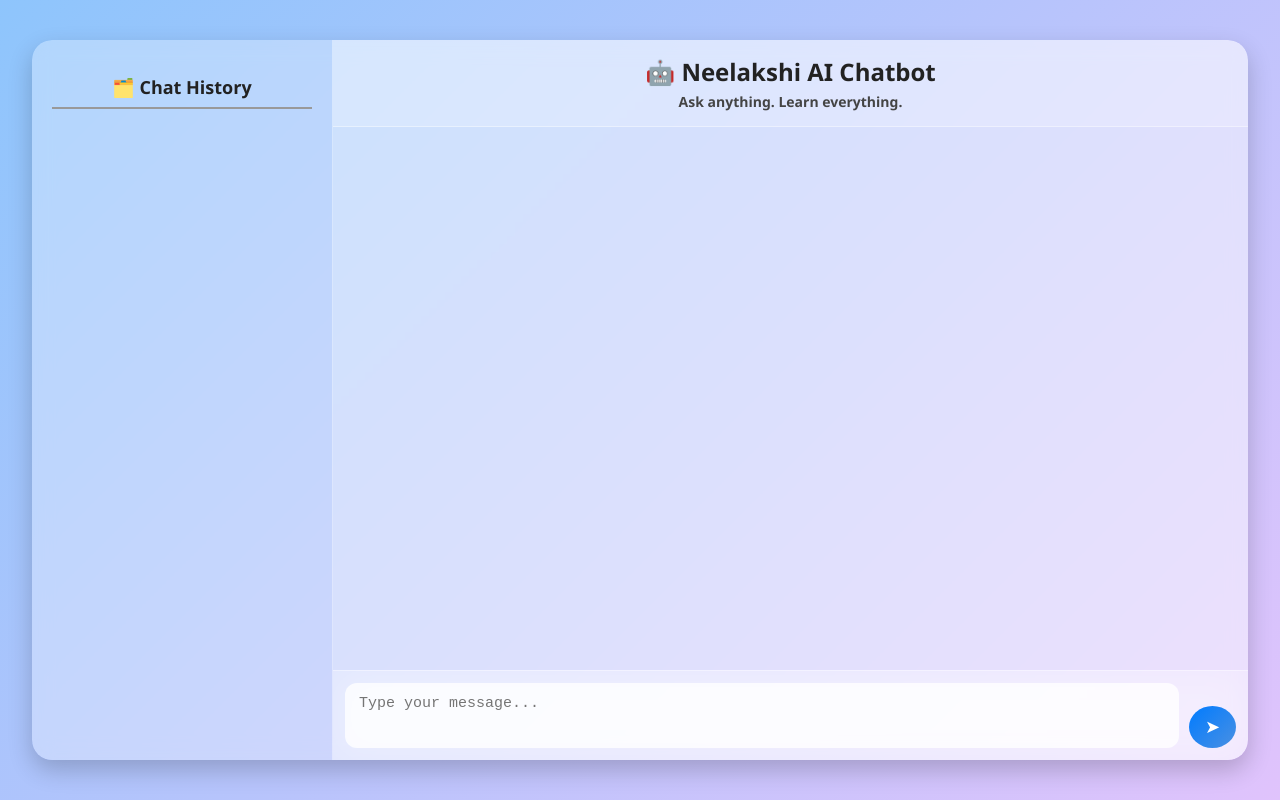
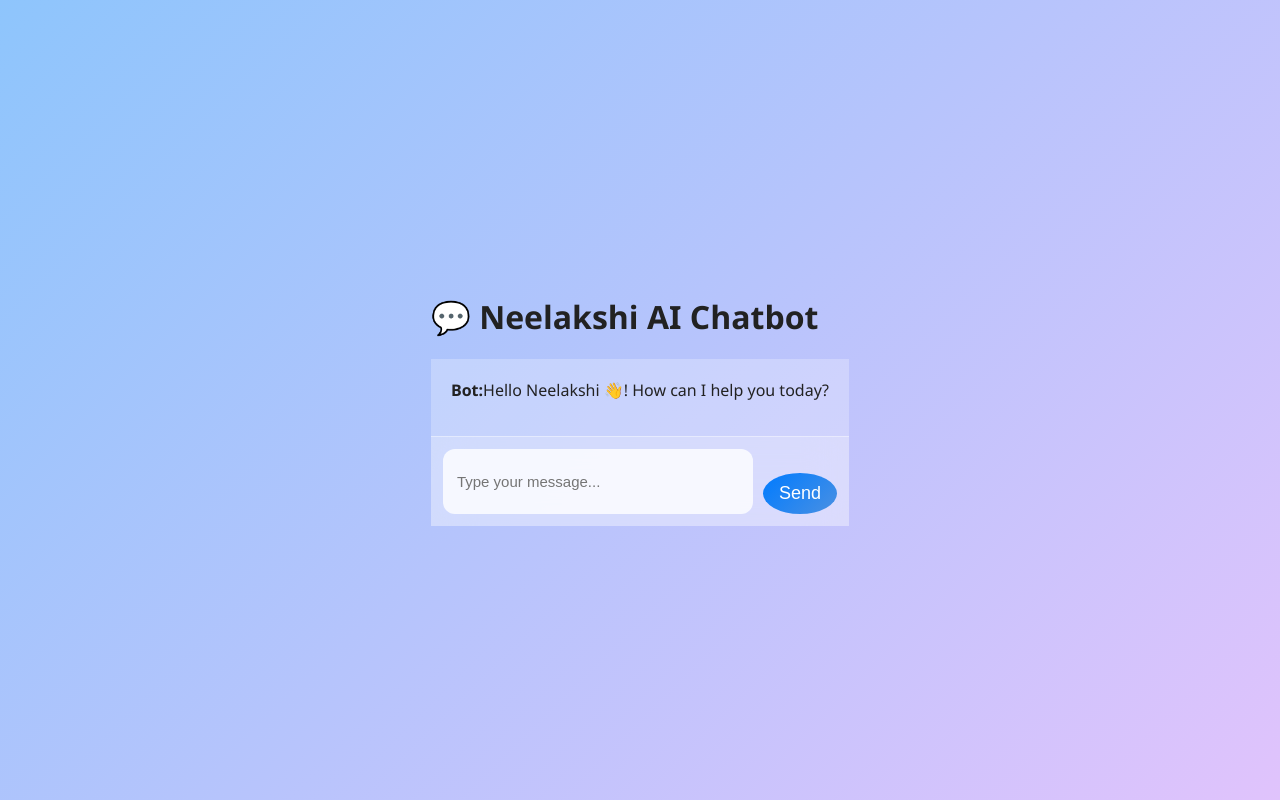
Before and after one commit to vvvkavita-collab/neelakshi-ai-chatbot, a website: page public/index.html in a window 1280 px wide. Drawn offline with Linux system fonts and the light colour scheme; files that its build step writes are made by us from their sources.

Commit message:
Update index.html

```diff
--- a/public/index.html
+++ b/public/index.html
@@ -1,33 +1,26 @@
 <!DOCTYPE html>
 <html lang="en">
-<head>
-  <meta charset="utf-8" />
-  <meta name="viewport" content="width=device-width,initial-scale=1" />
-  <title>Neelakshi AI Chatbot</title>
-  <link rel="stylesheet" href="/static/style.css" />
-</head>
-<body>
-  <div class="container">
-    <aside class="sidebar">
-      <h2>🗂️ Chat History</h2>
-      <ul id="history"></ul>
-    </aside>
+  <head>
+    <meta charset="UTF-8" />
+    <meta name="viewport" content="width=device-width, initial-scale=1.0" />
+    <title>Neelakshi AI Chatbot</title>
+    <link rel="stylesheet" href="style.css" />
+  </head>
 
-    <main class="chat-section">
-      <header class="chat-header">
-        <h1>🤖 Neelakshi AI Chatbot</h1>
-        <p>Ask anything. Learn everything.</p>
-      </header>
+  <body>
+    <div class="chat-container">
+      <h1>💬 Neelakshi AI Chatbot</h1>
 
-      <div id="chat-box" class="chat-box"></div>
+      <div id="chat-box" class="chat-box">
+        <div class="message bot"><strong>Bot:</strong> Hello Neelakshi 👋! How can I help you today?</div>
+      </div>
 
       <div class="input-area">
-        <textarea id="user-input" rows="1" placeholder="Type your message..."></textarea>
-        <button id="send-btn">➤</button>
+        <input type="text" id="user-input" placeholder="Type your message..." />
+        <button id="send-btn">Send</button>
       </div>
-    </main>
-  </div>
+    </div>
 
-  <script src="/static/script.js" defer></script>
-</body>
+    <script src="script.js"></script>
+  </body>
 </html>
```
